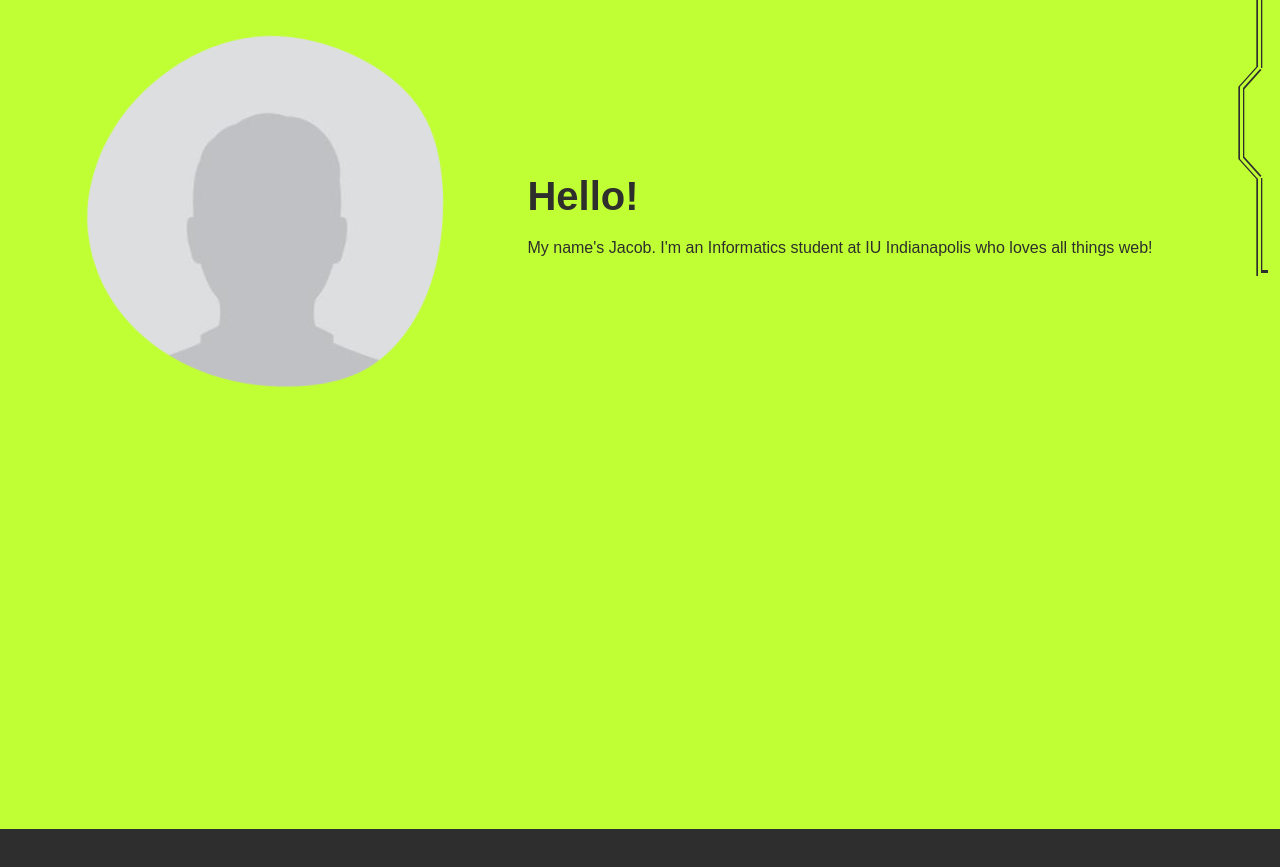
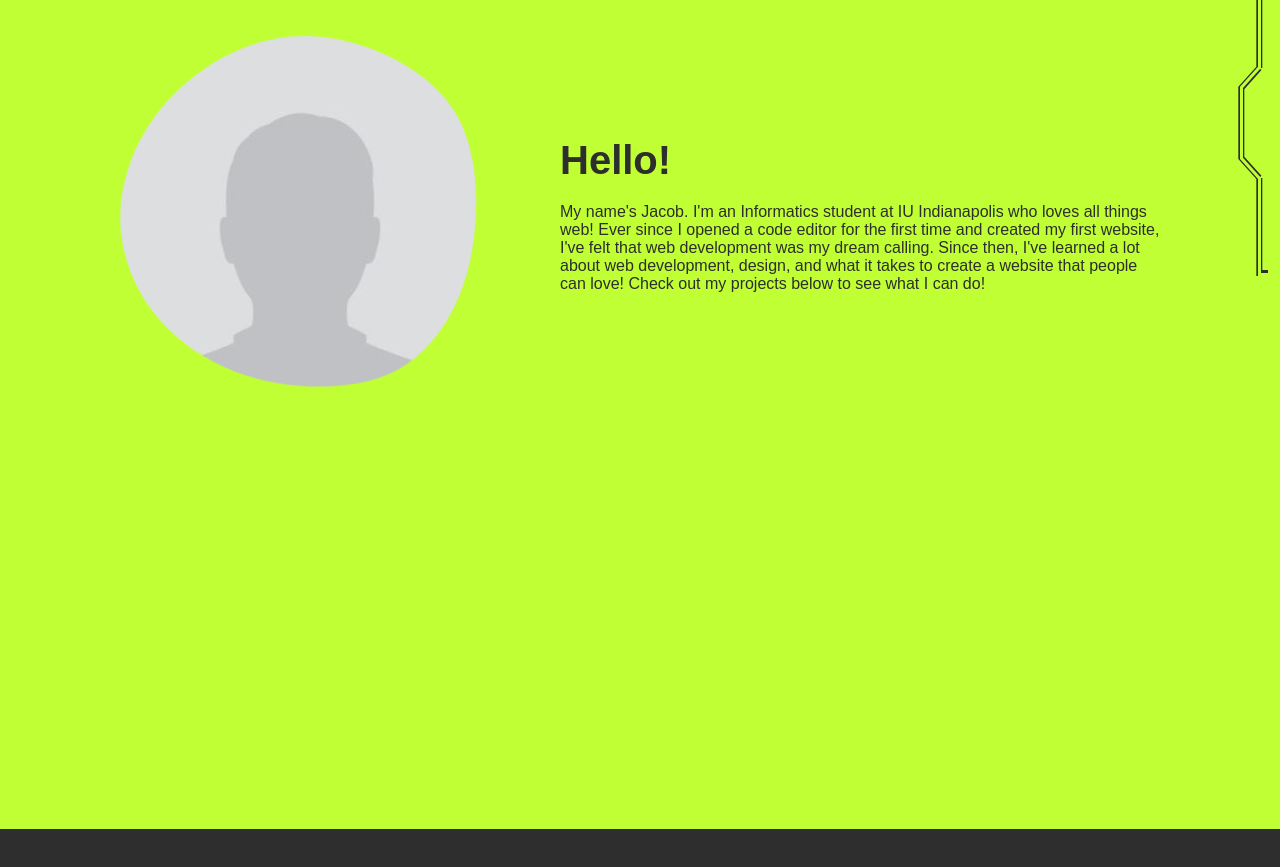
Before and after one commit to jago-1009/test, a plain HTML site: page index.html in a window 1280 px wide. Shown: the part 2487-3354 px from the top of the page. Drawn offline with nearby package versions, Linux system fonts and the light colour scheme; a web font is replaced by a local one.

Commit message:
webkit animation

```diff
--- a/index.html
+++ b/index.html
@@ -102,11 +102,12 @@
 
         <div class="about-desc">
       <h2 data-aos="fade-up"   data-aos-duration="3000" class="about-title">Hello!</h2>
-      <p data-aos="fade-up"   data-aos-duration="3000">My name's Jacob. I'm an Informatics student at IU Indianapolis who loves all things web!
-      </div>
-      </p>
+      <p data-aos="fade-up"   data-aos-duration="3000">My name's Jacob. I'm an Informatics student at IU Indianapolis who loves all things web! Ever since I opened a code editor for the first time and created my first website, I've felt
+      that web development was my dream calling. Since then, I've learned a lot about web development, design, and what it takes to create a website that people can love! Check out my projects below to see what I can do! </p>
     </div>
     </div>
+    </div>
+    <div class="svgs">
     <svg width="0" height="0" viewBox="0 0 46 2773" fill="none" xmlns="http://www.w3.org/2000/svg">
       <clipPath id="scroll" viewBox="0 0 100 100">
         <rect width="3" height="27" fill="#D9D9D9" />
@@ -131,7 +132,7 @@
         <rect x="18" y="2675" width="6" height="98" fill="#D9D9D9" />
       </clipPath>
     </svg>
-
+  </div>
 
 
 
--- a/styles.css
+++ b/styles.css
@@ -365,10 +365,12 @@ animation: wiggle 5s ease-in-out infinite
 @keyframes move-forever {
   0% {
       transform: translate3d(-90px, 0, 0);
+      -webkit-transform: translate3d(-90px, 0, 0);
   }
 
   100% {
       transform: translate3d(85px, 0, 0);
+      -webkit-transform: translate3d(85px, 0, 0);
   }
 }
 
@@ -460,6 +462,10 @@ animation: spin 5s linear infinite;
 position: relative;
 top:20%;
 }
+.about-desc {
+  width:50%;
+}
+
 .navbar ul {
   display:flex;
   width: 90%;
```
